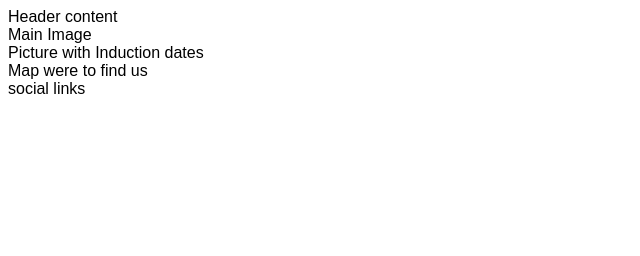
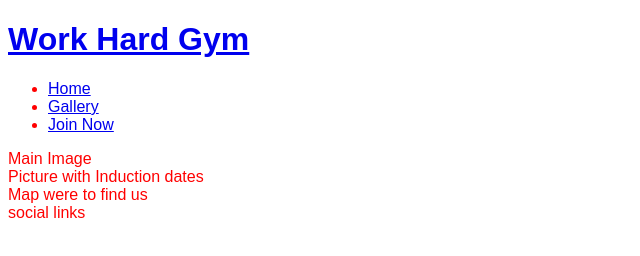
Before and after one commit to Shanbashir1/workhardgym, a plain HTML site: page index.html in a window 1280 px wide. Shown: the whole page, without its empty margins (0-640 px from the left). Drawn offline with Linux system fonts and the light colour scheme.

Commit message:
Add basic header structure

```diff
--- a/assets/css/style.css
+++ b/assets/style.css
@@ -1,4 +1,5 @@
 body {
 
     font-family: Arial;
+    color: red;
 }
--- a/index.html
+++ b/index.html
@@ -1,16 +1,40 @@
 <!DOCTYPE html>
 <html lang="en">
+
 <head>
     <meta charset="UTF-8">
     <meta name="viewport" content="width=device-width, initial-scale=1.0">
     <meta name="description" content="Work Hard Gym in Watford, England">
     <meta name="keywords" content="gym, training, watford, work hard">
 
-    <link rel="stylesheet" href="assets/css/style.css">
+    <link rel="stylesheet" href="assets/style.css">
     <title>Work Hard Gym</title>
 </head>
+
 <body>
-    <header>Header content</header>
+    <header>
+        <a href="index.html">
+            <h1>Work Hard Gym</h1>
+        </a>
+        <nav>
+            <ul>
+                <li>
+                    <a href="index.html"> Home</a>
+                </li>
+                <li>
+                    <a href="#"> Gallery</a>
+                </li>
+                <li>
+                    <a href="#">Join Now</a>
+                </li>
+
+            </ul>
+
+
+        </nav>
+
+
+    </header>
     <section>
         Main Image
     </section>
@@ -25,4 +49,5 @@
     </footer>
 
 </body>
+
 </html>
```
